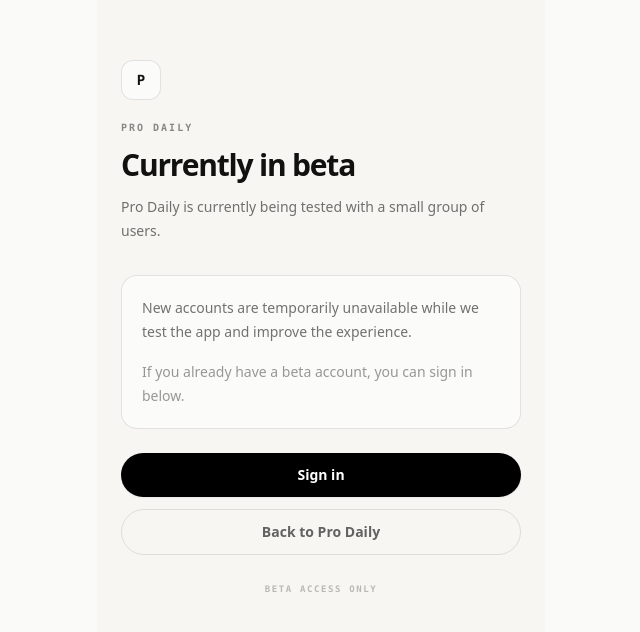
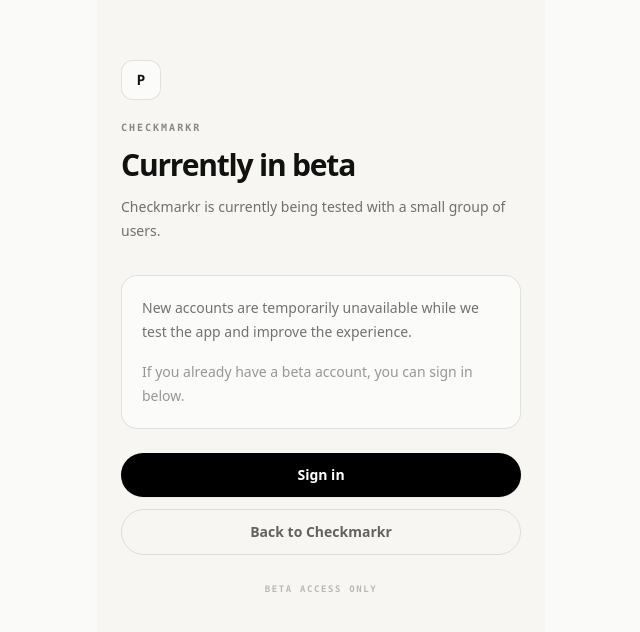
Before and after one commit to ShaphC/pro-daily, a Next.js app: page /signup in a window 1280 px wide. Shown: the part 120-752 px from the top of the page, without its empty margins (319-959 px from the left). Built offline with nearby package versions, Linux system fonts and the light colour scheme.

Commit message:
Changed the product name

```diff
--- a/app/(auth)/login/page.tsx
+++ b/app/(auth)/login/page.tsx
@@ -1,23 +1,49 @@
-import Link from 'next/link'
-import { AuthFormFields } from '@/components/auth/auth-form'
-import { signIn } from '@/lib/actions/auth'
+import Link from "next/link";
+import { AuthFormFields } from "@/components/auth/auth-form";
+import { signIn } from "@/lib/actions/auth";
 
-export default async function LoginPage({ searchParams }: { searchParams: Promise<{ error?: string; message?: string }> }) {
-  const params = await searchParams
+export default async function LoginPage({
+  searchParams,
+}: {
+  searchParams: Promise<{ error?: string; message?: string }>;
+}) {
+  const params = await searchParams;
   return (
     <section className="rounded-3xl border bg-white p-7 shadow-sm dark:bg-stone-900">
-      <p className="mb-8 text-sm font-semibold uppercase tracking-[0.22em] text-stone-500">Pro Daily</p>
+      <p className="mb-8 text-sm font-semibold uppercase tracking-[0.22em] text-stone-500">
+        Checkmarkr
+      </p>
       <h1 className="text-3xl font-semibold tracking-tight">Welcome back.</h1>
-      <p className="mt-2 text-stone-500">Open today’s page and focus on what matters.</p>
-      {params.error && <p className="mt-5 rounded-xl bg-red-50 p-3 text-sm text-red-700 dark:bg-red-950/40 dark:text-red-300">{params.error}</p>}
-      {params.message && <p className="mt-5 rounded-xl bg-stone-100 p-3 text-sm dark:bg-stone-800">{params.message}</p>}
+      <p className="mt-2 text-stone-500">
+        Open today’s page and focus on what matters.
+      </p>
+      {params.error && (
+        <p className="mt-5 rounded-xl bg-red-50 p-3 text-sm text-red-700 dark:bg-red-950/40 dark:text-red-300">
+          {params.error}
+        </p>
+      )}
+      {params.message && (
+        <p className="mt-5 rounded-xl bg-stone-100 p-3 text-sm dark:bg-stone-800">
+          {params.message}
+        </p>
+      )}
       <form action={signIn} className="mt-7 grid gap-4">
         <AuthFormFields buttonLabel="Sign in" />
       </form>
       <div className="mt-6 flex justify-between text-sm text-stone-500">
-        <Link href="/signup" className="hover:text-stone-950 dark:hover:text-white">Create account</Link>
-        <Link href="/reset-password" className="hover:text-stone-950 dark:hover:text-white">Forgot password?</Link>
+        <Link
+          href="/signup"
+          className="hover:text-stone-950 dark:hover:text-white"
+        >
+          Create account
+        </Link>
+        <Link
+          href="/reset-password"
+          className="hover:text-stone-950 dark:hover:text-white"
+        >
+          Forgot password?
+        </Link>
       </div>
     </section>
-  )
+  );
 }
--- a/app/(auth)/reset-password/page.tsx
+++ b/app/(auth)/reset-password/page.tsx
@@ -1,22 +1,36 @@
-'use client'
+"use client";
 
-import { useEffect, useState } from 'react'
-import Link from 'next/link'
-import { requestPasswordReset } from '@/lib/actions/auth'
+import { useEffect, useState } from "react";
+import Link from "next/link";
+import { requestPasswordReset } from "@/lib/actions/auth";
 
 export default function ResetPasswordPage() {
-  const [origin, setOrigin] = useState('')
-  useEffect(() => setOrigin(window.location.origin), [])
+  const [origin, setOrigin] = useState("");
+  useEffect(() => setOrigin(window.location.origin), []);
   return (
     <section className="rounded-3xl border bg-white p-7 shadow-sm dark:bg-stone-900">
-      <p className="mb-8 text-sm font-semibold uppercase tracking-[0.22em] text-stone-500">Pro Daily</p>
+      <p className="mb-8 text-sm font-semibold uppercase tracking-[0.22em] text-stone-500">
+        Checkmarkr
+      </p>
       <h1 className="text-3xl font-semibold tracking-tight">Reset password.</h1>
       <form action={requestPasswordReset} className="mt-7 grid gap-4">
         <input type="hidden" name="origin" value={origin} />
-        <label className="grid gap-2 text-sm font-medium">Email<input name="email" type="email" required className="rounded-xl border bg-white px-4 py-3 dark:bg-stone-900" /></label>
-        <button className="rounded-xl bg-stone-950 px-4 py-3 font-medium text-white dark:bg-stone-100 dark:text-stone-950">Send reset email</button>
+        <label className="grid gap-2 text-sm font-medium">
+          Email
+          <input
+            name="email"
+            type="email"
+            required
+            className="rounded-xl border bg-white px-4 py-3 dark:bg-stone-900"
+          />
+        </label>
+        <button className="rounded-xl bg-stone-950 px-4 py-3 font-medium text-white dark:bg-stone-100 dark:text-stone-950">
+          Send reset email
+        </button>
       </form>
-      <Link href="/login" className="mt-6 inline-block text-sm text-stone-500">Back to sign in</Link>
+      <Link href="/login" className="mt-6 inline-block text-sm text-stone-500">
+        Back to sign in
+      </Link>
     </section>
-  )
+  );
 }
--- a/app/(auth)/signup/page.tsx
+++ b/app/(auth)/signup/page.tsx
@@ -6,7 +6,7 @@
 //   const params = await searchParams
 //   return (
 //     <section className="rounded-3xl border bg-white p-7 shadow-sm dark:bg-stone-900">
-//       <p className="mb-8 text-sm font-semibold uppercase tracking-[0.22em] text-stone-500">Pro Daily</p>
+//       <p className="mb-8 text-sm font-semibold uppercase tracking-[0.22em] text-stone-500">Checkmarkr</p>
 //       <h1 className="text-3xl font-semibold tracking-tight">Create your daily page.</h1>
 //       <p className="mt-2 text-stone-500">Priorities first. Tasks next. Notes as you work.</p>
 //       {params.error && <p className="mt-5 rounded-xl bg-red-50 p-3 text-sm text-red-700 dark:bg-red-950/40 dark:text-red-300">{params.error}</p>}
@@ -32,7 +32,7 @@
           </div>
 
           <p className="mb-3 font-mono text-[10px] font-bold uppercase tracking-[0.2em] text-black/45 dark:text-white/40">
-            Pro Daily
+            Checkmarkr
           </p>
 
           <h1 className="text-3xl font-bold tracking-[-0.04em]">
@@ -40,7 +40,7 @@
           </h1>
 
           <p className="mt-3 text-sm font-medium leading-6 text-black/55 dark:text-white/45">
-            Pro Daily is currently being tested with a small group of users.
+            Checkmarkr is currently being tested with a small group of users.
           </p>
         </div>
 
@@ -66,7 +66,7 @@
           href="/"
           className="mt-3 flex min-h-11 w-full items-center justify-center rounded-full border border-black/10 px-4 py-3 text-sm font-bold text-black/60 transition hover:border-black/20 hover:text-black dark:border-white/10 dark:text-white/50 dark:hover:border-white/20 dark:hover:text-white"
         >
-          Back to Pro Daily
+          Back to Checkmarkr
         </Link>
 
         <p className="mt-7 text-center font-mono text-[9px] font-bold uppercase tracking-[0.18em] text-black/25 dark:text-white/20">
--- a/app/layout.tsx
+++ b/app/layout.tsx
@@ -1,18 +1,20 @@
-import type { Metadata } from 'next'
-import './globals.css'
-import { ThemeProvider } from '@/components/theme/theme-provider'
+import type { Metadata } from "next";
+import "./globals.css";
+import { ThemeProvider } from "@/components/theme/theme-provider";
 
 export const metadata: Metadata = {
-  title: 'Pro Daily',
-  description: 'Your daily work page, redesigned for the digital age.',
-}
+  title: "Checkmarkr",
+  description: "Your daily work page, redesigned for the digital age.",
+};
 
-export default function RootLayout({ children }: Readonly<{ children: React.ReactNode }>) {
+export default function RootLayout({
+  children,
+}: Readonly<{ children: React.ReactNode }>) {
   return (
     <html lang="en" suppressHydrationWarning>
       <body>
         <ThemeProvider>{children}</ThemeProvider>
       </body>
     </html>
-  )
+  );
 }
--- a/components/layout/header.tsx
+++ b/components/layout/header.tsx
@@ -6,7 +6,7 @@
       <div className="mx-auto flex max-w-6xl items-center justify-between px-5 py-4 sm:px-8">
         <div>
           <div className="text-sm font-semibold uppercase tracking-[0.2em]">
-            Pro Daily
+            Checkmarkr
           </div>
           {/* {dateLabel && <div className="mt-0.5 text-xs text-stone-500">{dateLabel}</div>} */}
         </div>
--- a/components/marketing/marketing-page.tsx
+++ b/components/marketing/marketing-page.tsx
@@ -789,9 +789,9 @@
               className="group flex items-center gap-2 text-sm font-bold tracking-[-0.02em]"
             >
               <span className="flex h-7 w-7 items-center justify-center rounded-md bg-black text-[10px] font-bold text-white transition-transform duration-300 group-hover:rotate-3 group-hover:scale-105 dark:bg-white dark:text-black">
-                P
+                C
               </span>
-              Pro Daily
+              Checkmarkr
             </Link>
 
             <nav className="hidden items-center gap-7 text-xs sm:flex">
@@ -880,7 +880,7 @@
                 </h1>
 
                 <p className="mt-7 max-w-xl animate-preview-section text-base font-medium leading-7 text-black/65 [animation-delay:260ms] dark:text-white/55 sm:text-lg">
-                  Pro Daily turns your daily paper workflow into a focused
+                  Checkmarkr turns your daily paper workflow into a focused
                   digital workspace for priorities, tasks, notes, and the work
                   you actually want to remember.
                 </p>
@@ -1146,7 +1146,7 @@
 
                 <p className="mt-5 max-w-lg text-sm font-medium leading-7 text-black/60 dark:text-white/50">
                   Yesterday shouldn't disappear just because the calendar moved
-                  forward. Pro Daily keeps each day as its own record while
+                  forward. Checkmarkr keeps each day as its own record while
                   carrying unfinished work into the next one.
                 </p>
 
@@ -1219,7 +1219,7 @@
               </h2>
 
               <p className="mt-5 text-sm font-medium leading-7 text-black/60 dark:text-white/50">
-                Pro Daily is still being shaped around real usage. Start with
+                Checkmarkr is still being shaped around real usage. Start with
                 the core daily workflow while the rest of the product develops.
               </p>
             </div>
@@ -1340,7 +1340,7 @@
               </h2>
 
               <p className="mt-5 text-sm font-medium leading-7 text-black/60 dark:text-white/50">
-                Once people start using Pro Daily, this is where their
+                Once people start using Checkmarkr, this is where their
                 experiences will live.
               </p>
             </div>
@@ -1353,7 +1353,7 @@
                 },
                 {
                   label: "Your second testimonial",
-                  prompt: "What did they stop doing because of Pro Daily?",
+                  prompt: "What did they stop doing because of Checkmarkr?",
                 },
                 {
                   label: "Your third testimonial",
@@ -1424,7 +1424,7 @@
                 P
               </span>
 
-              <span className="text-xs font-bold">Pro Daily</span>
+              <span className="text-xs font-bold">Checkmarkr</span>
             </div>
 
             <div className="flex items-center gap-5 text-[10px] font-bold text-black/50 dark:text-white/40">
```
Also changed, not shown: 1 other file (tests, documents, lock files or other folders).
